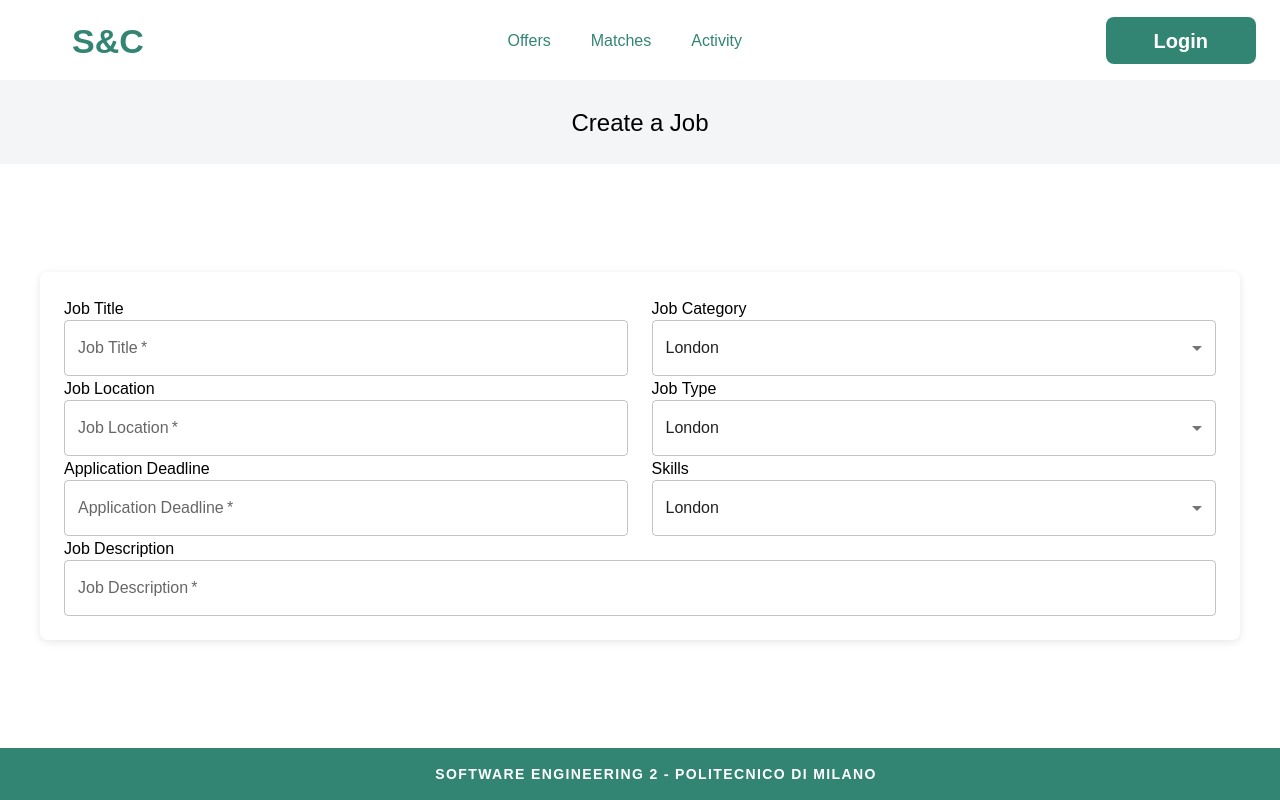
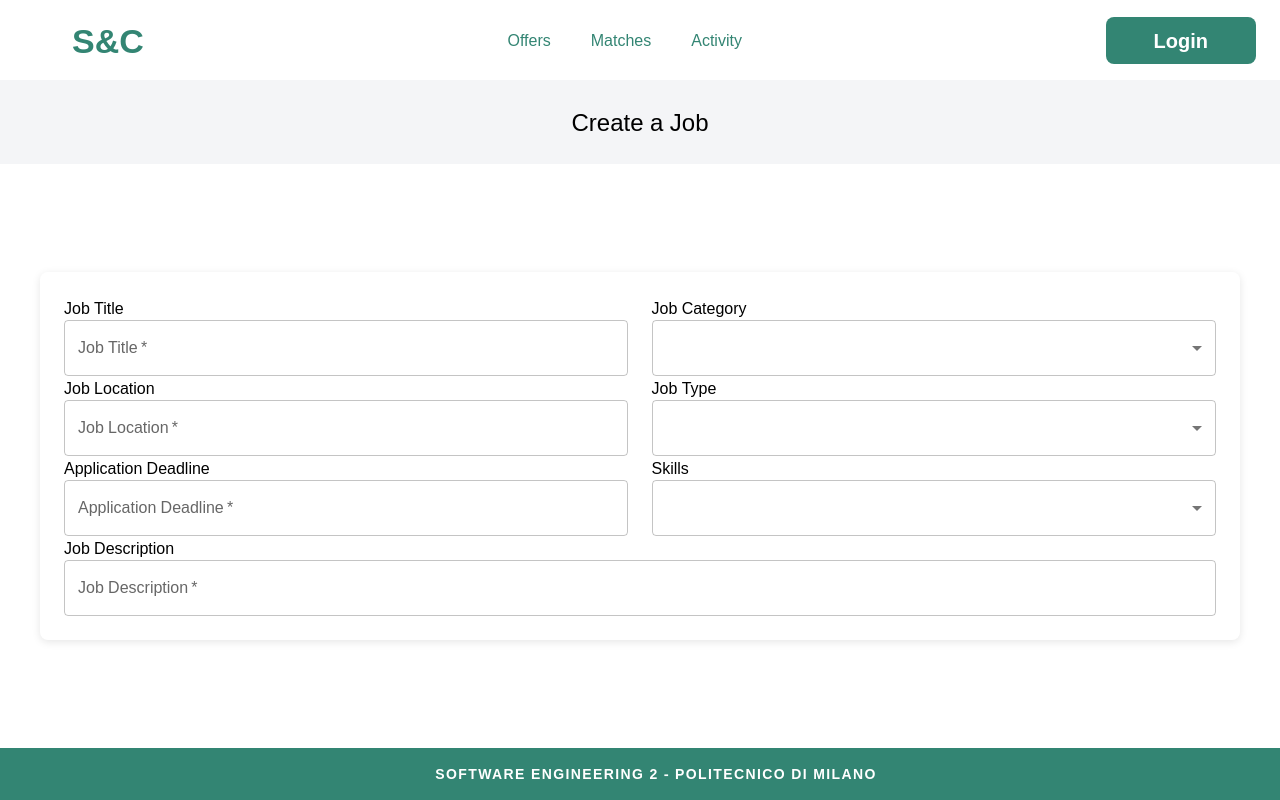
Before and after one commit to giovanni-vaccarino/Job_Boarding_Platform, a React (Vite) app in the folder SC/frontend/: page /newjob in a window 1280 px wide. Built offline with nearby package versions, Linux system fonts and the light colour scheme; what inversify would draw is missing.

Commit message:
lint and format

```diff
--- a/SC/frontend/src/components/newJobComponents/InsertMultipleChoice.tsx
+++ b/SC/frontend/src/components/newJobComponents/InsertMultipleChoice.tsx
@@ -1,43 +1,38 @@
-import { useState } from 'react'
+import { useState } from 'react';
 import { Box, Select, MenuItem, Typography } from '@mui/material';
 
 export interface InsertMultipleChoiceProps {
-  titleMultipleChoice : string;
-  isRequired : boolean;
-  label : string;
+  titleMultipleChoice: string;
+  isRequired: boolean;
+  label: string;
 }
 
-export const InsertMultipleChoice = (props : InsertMultipleChoiceProps) => {
-
+export const InsertMultipleChoice = (props: InsertMultipleChoiceProps) => {
   const [choice, setChoice] = useState('');
 
-  const handleChange = (event) => {
-    console.log("ciao")
-    setChoice(event.target.value);
-  };
-
-  const MockUpChoice = [
-    "London", "Paris"]
+  const MockUpChoice = ['London', 'Paris'];
 
   return (
-    <Box sx ={{
-      display : 'flex',
-      flexDirection : 'column',
-    }} >
-        <Typography>
-          {props.titleMultipleChoice}
-        </Typography>
-        <Select
-          required = {props.isRequired}
-          value = {MockUpChoice[0]}
-          label={props.label}
-          onChange={handleChange}
-        >
-          {MockUpChoice.map((choice) =>
-              (<MenuItem value = {choice}>
-                {choice}
-              </MenuItem>))}
-        </Select>
+    <Box
+      sx={{
+        display: 'flex',
+        flexDirection: 'column',
+      }}
+    >
+      <Typography>{props.titleMultipleChoice}</Typography>
+      <Select
+        required={props.isRequired}
+        value={choice}
+        label={props.label}
+        onChange={(e) => {
+          setChoice(e.target.value);
+        }}
+        variant={'outlined'}
+      >
+        {MockUpChoice.map((choice) => (
+          <MenuItem value={choice}>{choice}</MenuItem>
+        ))}
+      </Select>
     </Box>
   );
-}
+};
--- a/SC/frontend/src/components/newJobComponents/InsertTextField.tsx
+++ b/SC/frontend/src/components/newJobComponents/InsertTextField.tsx
@@ -1,35 +1,32 @@
-import { useState } from 'react'
+import { useState } from 'react';
 import { Box, TextField, Typography } from '@mui/material';
 
 export interface InsertTextFieldProps {
   titleTextField: string;
   isRequired: boolean;
-  label : string;
+  label: string;
 }
 
-export const InsertTextField = (props : InsertTextFieldProps) => {
-
-  const [textField, setTextField] = useState("")
-
-  const handleSetTextField = (event) =>
-  {
-    setTextField(event.target.value)
-  }
+export const InsertTextField = (props: InsertTextFieldProps) => {
+  const [textField, setTextField] = useState('');
 
   return (
-    <Box sx ={{
-      display : 'flex',
-      flexDirection : 'column',
-    }} >
-      <Typography>
-        {props.titleTextField}
-      </Typography>
+    <Box
+      sx={{
+        display: 'flex',
+        flexDirection: 'column',
+      }}
+    >
+      <Typography>{props.titleTextField}</Typography>
       <TextField
-        required = {props.isRequired}
+        required={props.isRequired}
         id={props.label}
-        onChange={handleSetTextField}
-        label={props.label  }
+        onChange={(e) => {
+          setTextField(e.target.value);
+        }}
+        label={props.label}
+        value={textField}
       />
     </Box>
   );
-}
+};
--- a/SC/frontend/src/pages/NewJob.tsx
+++ b/SC/frontend/src/pages/NewJob.tsx
@@ -1,17 +1,15 @@
-import { useState } from 'react';
-import { Checkbox, FormControlLabel, Box, Typography, FormGroup } from '@mui/material';
+import { Box } from '@mui/material';
 import { TitleHeader } from '../components/page-headers/TitleHeader.tsx';
-import { Page } from '../components/layout/Page.tsx'
+import { Page } from '../components/layout/Page.tsx';
 import { InsertMultipleChoice } from '../components/newJobComponents/InsertMultipleChoice.tsx';
 import { InsertTextField } from '../components/newJobComponents/InsertTextField.tsx';
 
-
 export const NewJob = () => {
-
   return (
     <Page>
       <TitleHeader title={'Create a Job'} />
-      <Box sx = {{
+      <Box
+        sx={{
           display: 'flex',
           flexDirection: 'column',
           width: '90%',
@@ -20,39 +18,70 @@ export const NewJob = () => {
           borderRadius: '8px',
           boxShadow: '0px 2px 8px rgba(0, 0, 0, 0.1)',
           margin: 'auto',
-      }}>
-        <Box sx = {{
-        display : 'flex',
-        flexDirection : 'row'
-        }}>
-          <Box sx = {{
-            width : "100%",
-            display : 'flex',
-            flexDirection : 'column',
-            marginRight : '2%'
-          }}>
-            <InsertTextField titleTextField={"Job Title"} isRequired={true} label={"Job Title"}/ >
-              <InsertTextField titleTextField={"Job Location"} isRequired={true} label={"Job Location"} / >
-                <InsertTextField titleTextField={"Application Deadline"} isRequired={true} label={"Application Deadline"} />
+        }}
+      >
+        <Box
+          sx={{
+            display: 'flex',
+            flexDirection: 'row',
+          }}
+        >
+          <Box
+            sx={{
+              width: '100%',
+              display: 'flex',
+              flexDirection: 'column',
+              marginRight: '2%',
+            }}
+          >
+            <InsertTextField
+              titleTextField={'Job Title'}
+              isRequired={true}
+              label={'Job Title'}
+            />
+            <InsertTextField
+              titleTextField={'Job Location'}
+              isRequired={true}
+              label={'Job Location'}
+            />
+            <InsertTextField
+              titleTextField={'Application Deadline'}
+              isRequired={true}
+              label={'Application Deadline'}
+            />
           </Box>
-          <Box sx = {{
-            display : 'flex',
-            flexDirection : 'column',
-            width : '100%',
-          }}>
-            <InsertMultipleChoice titleMultipleChoice={"Job Category"} isRequired={false} label={"Job Category"}/ >
-              <InsertMultipleChoice titleMultipleChoice={"Job Type"} isRequired={false} label={"Job Type"}/>
-                <InsertMultipleChoice titleMultipleChoice={"Skills"} isRequired={true} label={"Skills"}/>
+          <Box
+            sx={{
+              display: 'flex',
+              flexDirection: 'column',
+              width: '100%',
+            }}
+          >
+            <InsertMultipleChoice
+              titleMultipleChoice={'Job Category'}
+              isRequired={false}
+              label={'Job Category'}
+            />
+            <InsertMultipleChoice
+              titleMultipleChoice={'Job Type'}
+              isRequired={false}
+              label={'Job Type'}
+            />
+            <InsertMultipleChoice
+              titleMultipleChoice={'Skills'}
+              isRequired={true}
+              label={'Skills'}
+            />
           </Box>
         </Box>
-        <Box sx = {{
-        }}>
-          <InsertTextField titleTextField={"Job Description"} isRequired={true} label={"Job Description"}/>
+        <Box sx={{}}>
+          <InsertTextField
+            titleTextField={'Job Description'}
+            isRequired={true}
+            label={'Job Description'}
+          />
         </Box>
-
       </Box>
     </Page>
-
-
   );
-}
+};
--- a/SC/frontend/src/router.tsx
+++ b/SC/frontend/src/router.tsx
@@ -19,7 +19,7 @@ export const AppRoutes = Object.freeze({
   Login: '/login',
   Register: '/register',
   Internship: '/internship/:id',
-  NewJob: '/newjob'
+  NewJob: '/newjob',
 });
 
 export const useAppRouter = () => {
@@ -59,8 +59,8 @@ export const useAppRouter = () => {
       },
       {
         path: AppRoutes.NewJob,
-        element: <NewJob />
-      }
+        element: <NewJob />,
+      },
     ],
     {
       future: {
```
Lines whose indentation alone changed are shown as unchanged.
